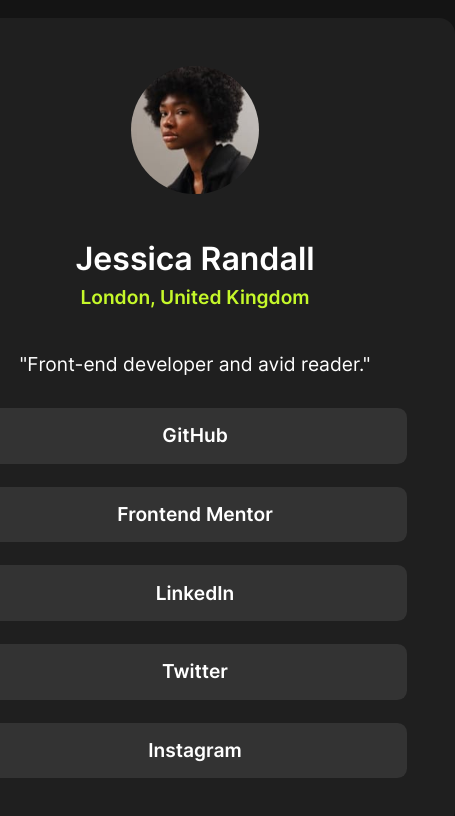
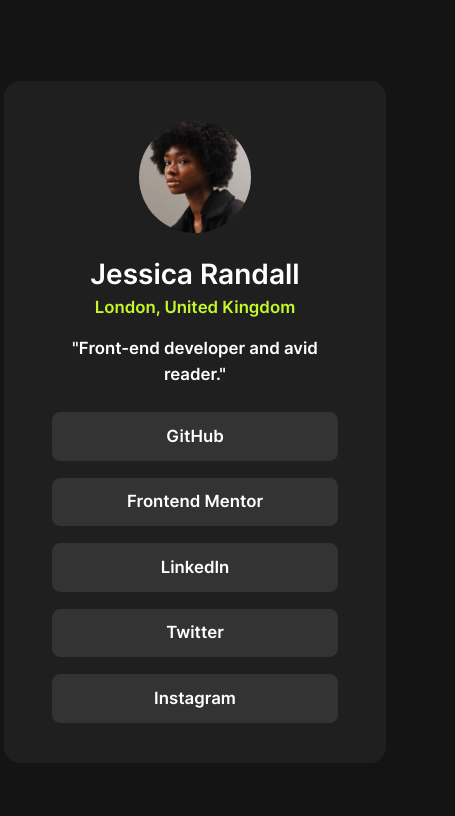
Before and after one commit to 4uwebsite/Social-links-profile, a plain HTML site: page index.html in a window 390 px wide. Shown: the whole page, 455 px wide, since content can reach past the window. Drawn offline with Linux system fonts and the light colour scheme.

Commit message:
Mobile testing.

```diff
--- a/css/main.css
+++ b/css/main.css
@@ -12,6 +12,7 @@
 body {
     line-height: 1.5;
     -webkit-font-smoothing: antialiased;
+    text-align: center;
 }
 img, picture, video, canvas, svg {
     display: block;
@@ -49,6 +50,13 @@ p, h1, h2, h3, h4, h5, h6 {
 * {
     font-family: 'Inter';
     color: var(--white);
+    /* Font Sizes - START */
+    --para-400: 0.766rem;
+    --para-600: 1.05rem;
+    --h1-400: 1.75rem;
+    /* --h1-400: 2rem; */
+    /* --h1-900: 4rem; */
+    /* Font Sizes - END */
 }
 
 .font-weight--400 {
@@ -60,6 +68,12 @@ p, h1, h2, h3, h4, h5, h6 {
 .font-weight--700 {
     font-weight: 700;
 }
+.font-size--1-2{
+    font-size: var(--para-600);
+}
+.font-h1 {
+    font-size: var(--h1-400);
+}
 /* TYPOGRAPHY - END */
 
 
@@ -70,23 +84,26 @@ body {
     justify-content: center;
     height: 100vh;
     height: 100dvh;
+    min-width: 320px;
 }
 
 main {
     background-color: var(--grey-800);
-    min-width: 520px;
-    padding: 3em;
+    /* min-width: 320px; */
+    margin: 0.25em;
+    padding: 2.5em 3em;
     border-radius: 1em;
 }
 
 img {
     border-radius: 50%;
-    width: 8em;
-    margin-bottom: 2.6em;
+    width: 7em;
+    margin-bottom: 1.2em;
+    /* margin-bottom: 2.6em; */
 }
 
 p {
-    font-size: 0.875rem;
+    font-size: var(--para-400);
 }
 
 button {
@@ -108,7 +125,8 @@ button:hover {
 /* CLASSES & IDs - START */
 .btn-sec {
     width: 100%;
-    gap: 1.2em;
+    /* width: 22em; */
+    gap: 1em;
 }
 
 .city {
@@ -116,7 +134,8 @@ button:hover {
 }
 
 .bio {
-    margin: 2em 0 1.5em 0;
+    max-width: 90%;
+    margin: 1em 0 1.5em 0;
 }
 /* CLASSES & IDs - END */
 
@@ -132,7 +151,10 @@ button:hover {
 .flex-direction--column {
     flex-direction: column;
 }
-.font-size--1-2{
-    font-size: 1.2rem;
-}
 /* UTILS - END */
+
+
+
+/* MEDIA QUERIES - START */
+
+/* MEDIA QUERIES - END */
--- a/index.html
+++ b/index.html
@@ -28,9 +28,9 @@
 <body class="display--flex align-items--center">
   <main class="display--flex align-items--center flex-direction--column">
     <img src="assets/images/avatar-jessica.jpeg" alt="Jessica Randall's profile photo." title="Jessica Randall" loading="lazy">
-    <h1 class="font-weight--600">Jessica Randall</h1>
+    <h1 class="font-weight--600 font-h1">Jessica Randall</h1>
     <p class="city font-size--1-2 font-weight--600">London, United Kingdom</p>
-    <p class="bio font-size--1-2 font-weight--400">"Front-end developer and avid reader."</p>
+    <p class="bio font-size--1-2 font-weight--600">"Front-end developer and avid reader."</p>
     <div class="btn-sec display--flex flex-direction--column font-size--1-2 font-weight--600" aria-label="Social Links">
       <button aria-label="Visit GitHub Profile">GitHub</button>
       <button aria-label="Visit Frontend Mentor Profile">Frontend Mentor</button>
```
Also changed, not shown: 1 other file.
